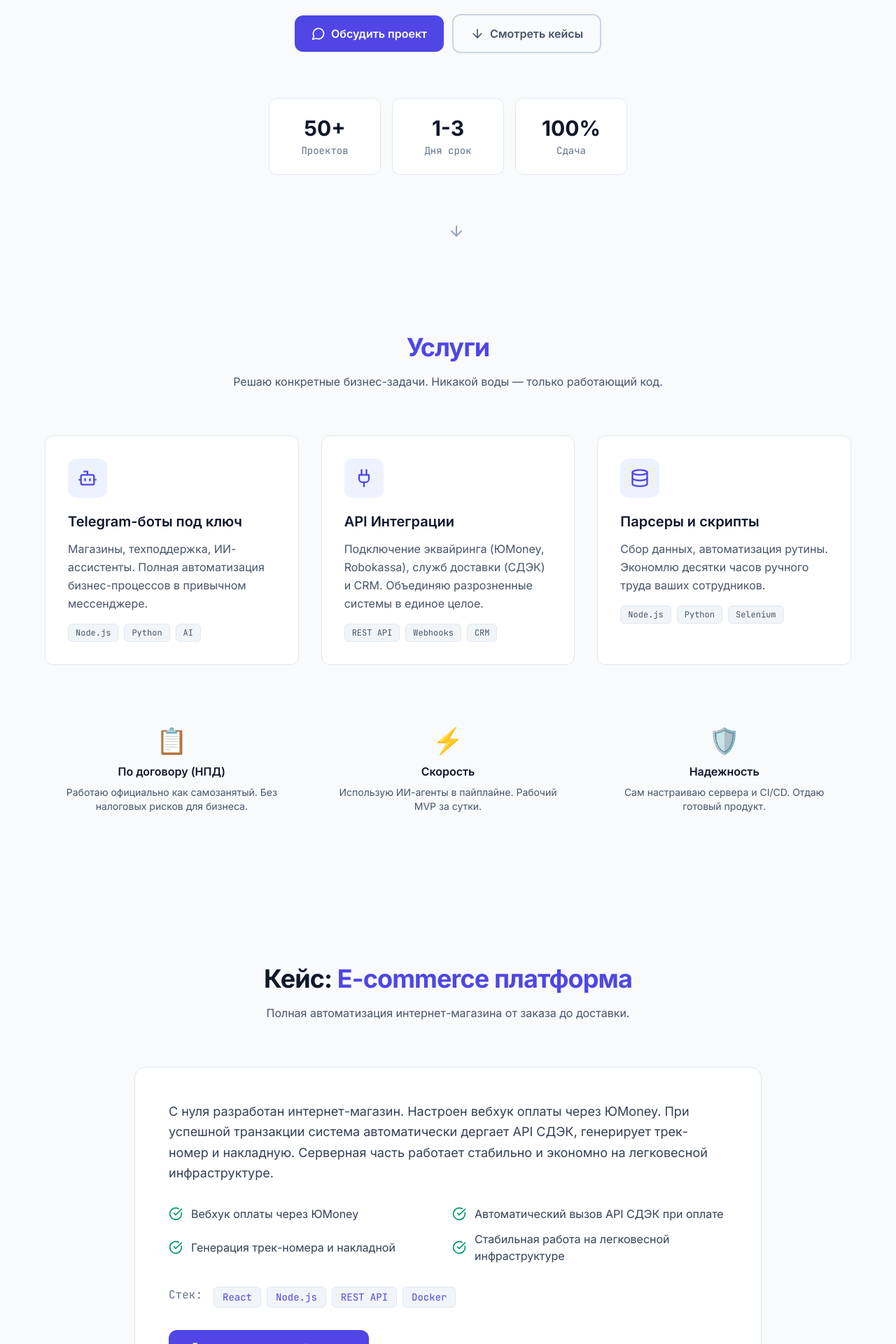
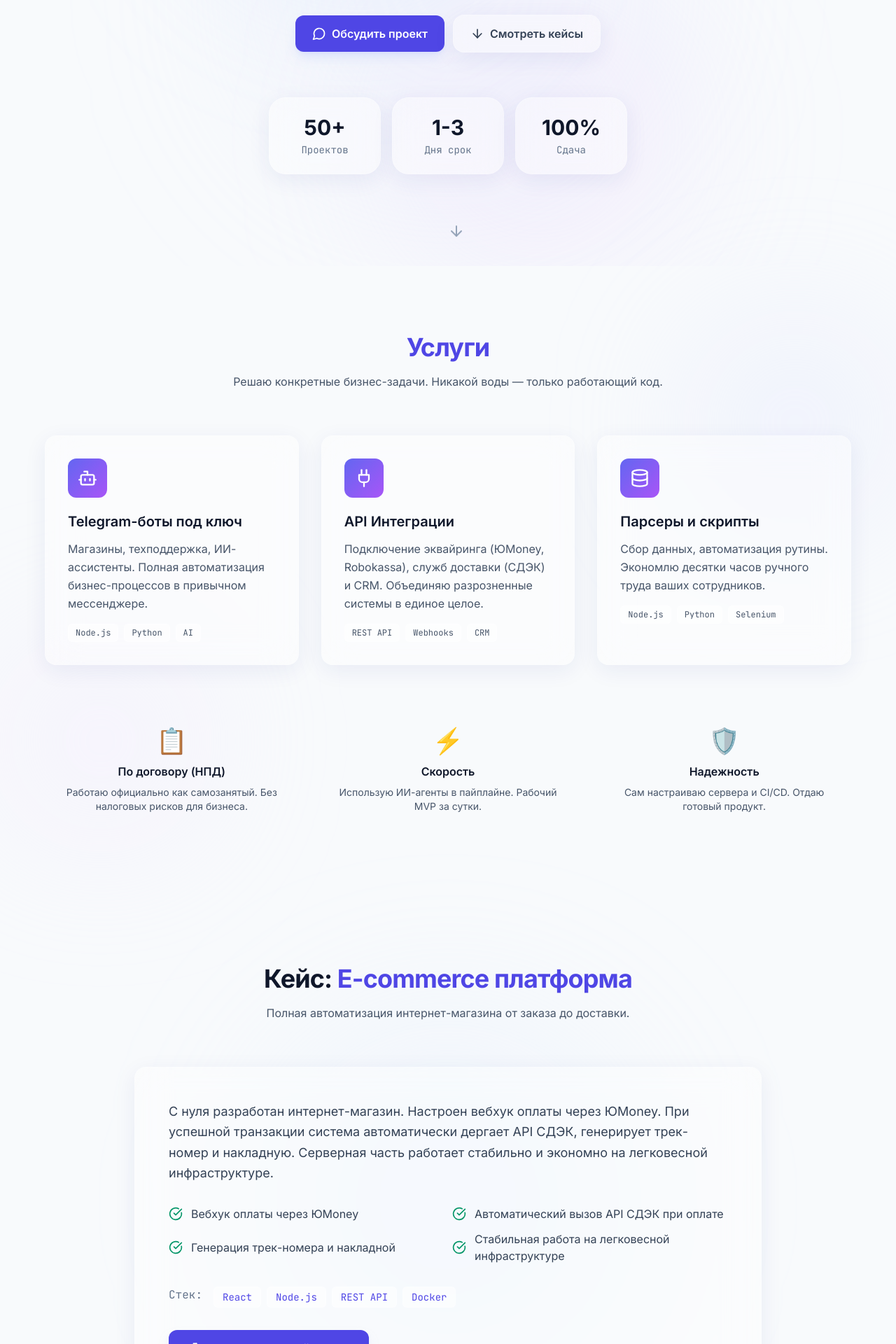
Before and after one commit to wwmaxik/wwmaxik.github.io, a React (Vite) app: page / in a window 1280 px wide. Shown: the part 420-2340 px from the top of the page at 70% size. Built offline with nearby package versions, Linux system fonts and the light colour scheme.

Commit message:
feat: liquid glassmorphism Light Mode - blur effects, glass cards

```diff
--- a/index.html
+++ b/index.html
@@ -5,13 +5,13 @@
     <link rel="icon" type="image/svg+xml" href="/vite.svg" />
     <meta name="viewport" content="width=device-width, initial-scale=1.0" />
     <meta name="description" content="Автоматизация бизнеса, разработка ботов и интеграции API. Работаю как самозанятый, срок от 24 часов." />
-    <meta name="theme-color" content="#f8fafc" />
+    <meta name="theme-color" content="#F8FAFC" />
     <title>Автоматизация бизнеса | Разработка ботов и API</title>
     <link rel="preconnect" href="https://fonts.googleapis.com">
     <link rel="preconnect" href="https://fonts.gstatic.com" crossorigin>
     <link href="https://fonts.googleapis.com/css2?family=Inter:wght@400;500;600;700&family=JetBrains+Mono:wght@400;500&display=swap" rel="stylesheet">
   </head>
-  <body class="bg-slate-50 text-slate-900">
+  <body class="bg-[#F8FAFC] text-slate-900">
     <div id="root"></div>
     <script type="module" src="/src/main.jsx"></script>
   </body>
--- a/src/App.jsx
+++ b/src/App.jsx
@@ -5,7 +5,7 @@ import Footer from './components/Footer'
 
 function App() {
   return (
-    <div className="min-h-screen bg-slate-50">
+    <div className="min-h-screen bg-[#F8FAFC]">
       <Hero />
       <Services />
       <CaseStudy />
--- a/src/components/CaseStudy.jsx
+++ b/src/components/CaseStudy.jsx
@@ -11,8 +11,11 @@ function CaseStudy() {
   const techStack = ['React', 'Node.js', 'REST API', 'Docker']
 
   return (
-    <section className="py-24 px-4">
-      <div className="max-w-4xl mx-auto">
+    <section className="py-24 px-4 relative">
+      {/* Background accent */}
+      <div className="absolute top-1/2 left-1/2 -translate-x-1/2 -translate-y-1/2 w-[500px] h-[500px] bg-blue-100/30 rounded-full blur-[120px] pointer-events-none" />
+
+      <div className="max-w-4xl mx-auto relative z-10">
         {/* Section Header */}
         <div className="text-center mb-16">
           <h2 className="section-title">
@@ -23,8 +26,8 @@ function CaseStudy() {
           </p>
         </div>
 
-        {/* Case Study Card - White with shadow */}
-        <div className="bg-white border border-slate-200 rounded-2xl p-6 md:p-10 lg:p-12 shadow-sm">
+        {/* Case Study Card - Glass */}
+        <div className="glass-card p-6 md:p-10 lg:p-12 hover:bg-white/60 transition-all duration-300">
           <div className="relative z-10">
             {/* Main Description */}
             <p className="text-lg text-slate-700 mb-8 leading-relaxed">
@@ -50,7 +53,7 @@ function CaseStudy() {
               {techStack.map((tech, index) => (
                 <span
                   key={index}
-                  className="px-3 py-1 text-sm rounded-md bg-slate-100 text-indigo-600 border border-slate-200 font-mono"
+                  className="px-3 py-1 text-sm rounded-md bg-white/50 text-indigo-600 border border-white/30 font-mono"
                 >
                   {tech}
                 </span>
--- a/src/components/Hero.jsx
+++ b/src/components/Hero.jsx
@@ -10,17 +10,19 @@ function Hero() {
 
   return (
     <section className="min-h-screen flex flex-col justify-center items-center px-4 py-24 relative overflow-hidden">
-      {/* Background - subtle gradient for Light Mode */}
-      <div className="absolute inset-0 bg-gradient-to-b from-indigo-50/50 via-transparent to-transparent pointer-events-none" />
+      {/* Background accents - blurred color spots */}
+      <div className="absolute top-0 left-1/4 w-96 h-96 bg-blue-200/30 rounded-full blur-[120px] pointer-events-none" />
+      <div className="absolute bottom-0 right-1/4 w-96 h-96 bg-purple-200/30 rounded-full blur-[120px] pointer-events-none" />
+      <div className="absolute top-1/2 left-1/2 -translate-x-1/2 -translate-y-1/2 w-[600px] h-[600px] bg-indigo-100/20 rounded-full blur-[120px] pointer-events-none" />
 
       <div className="max-w-4xl mx-auto text-center relative z-10">
         {/* Badge */}
-        <div className="inline-flex items-center gap-2 px-4 py-2 rounded-full bg-white border border-slate-200 shadow-sm mb-8">
+        <div className="inline-flex items-center gap-2 px-4 py-2 glass-card-round mb-8">
           <span className="w-2 h-2 rounded-full bg-emerald-500 animate-pulse" />
           <span className="text-sm text-slate-600">Доступен для новых проектов</span>
         </div>
 
-        {/* Main Heading - strict, no gradient */}
+        {/* Main Heading */}
         <h1 className="text-4xl md:text-5xl lg:text-6xl font-extrabold mb-6 leading-tight tracking-tight text-slate-900">
           Автоматизация бизнеса,{' '}
           <span className="text-indigo-600">API и боты за 1-3 дня</span>
@@ -32,7 +34,7 @@ function Hero() {
           Работаю официально (самозанятый), закрываю проекты в срок от 24 часов.
         </p>
 
-        {/* CTA Buttons - Light Mode */}
+        {/* CTA Buttons */}
         <div className="flex flex-col sm:flex-row gap-3 justify-center items-center mb-16">
           <a
             href="https://t.me/yourusername"
@@ -46,24 +48,24 @@ function Hero() {
           </a>
           <button
             onClick={scrollToCases}
-            className="btn-secondary inline-flex items-center gap-2"
+            className="glass-card btn-secondary inline-flex items-center gap-2"
           >
             <ArrowDown size={20} />
             Смотреть кейсы
           </button>
         </div>
 
-        {/* Stats - White cards with shadow */}
+        {/* Stats - Glass cards with rounded-3xl */}
         <div className="grid grid-cols-3 gap-3 md:gap-4 max-w-lg mx-auto">
-          <div className="bento-card text-center">
+          <div className="glass-card-round text-center p-4 md:p-6">
             <div className="text-2xl md:text-3xl font-bold text-slate-900">50+</div>
             <div className="text-xs md:text-sm text-slate-500 mt-1 font-mono">Проектов</div>
           </div>
-          <div className="bento-card text-center">
+          <div className="glass-card-round text-center p-4 md:p-6">
             <div className="text-2xl md:text-3xl font-bold text-slate-900">1-3</div>
             <div className="text-xs md:text-sm text-slate-500 mt-1 font-mono">Дня срок</div>
           </div>
-          <div className="bento-card text-center">
+          <div className="glass-card-round text-center p-4 md:p-6">
             <div className="text-2xl md:text-3xl font-bold text-slate-900">100%</div>
             <div className="text-xs md:text-sm text-slate-500 mt-1 font-mono">Сдача</div>
           </div>
--- a/src/components/Services.jsx
+++ b/src/components/Services.jsx
@@ -23,8 +23,12 @@ function Services() {
   ]
 
   return (
-    <section id="services" className="py-24 px-4">
-      <div className="max-w-6xl mx-auto">
+    <section id="services" className="py-24 px-4 relative">
+      {/* Background accents for section */}
+      <div className="absolute top-20 right-0 w-72 h-72 bg-indigo-100/40 rounded-full blur-[100px] pointer-events-none" />
+      <div className="absolute bottom-20 left-0 w-72 h-72 bg-purple-100/40 rounded-full blur-[100px] pointer-events-none" />
+
+      <div className="max-w-6xl mx-auto relative z-10">
         {/* Section Header */}
         <div className="text-center mb-16">
           <h2 className="section-title">
@@ -35,13 +39,13 @@ function Services() {
           </p>
         </div>
 
-        {/* Services Grid - White cards */}
+        {/* Services Grid - Glass cards */}
         <div className="grid md:grid-cols-3 gap-6 md:gap-8">
           {services.map((service, index) => (
-            <div key={index} className="card group hover:-translate-y-1">
-              {/* Icon - Indigo */}
-              <div className="w-14 h-14 rounded-xl bg-indigo-50 flex items-center justify-center mb-5 group-hover:bg-indigo-100 transition-colors">
-                <service.icon className="text-indigo-600" size={28} />
+            <div key={index} className="glass-card group p-6 md:p-8 hover:bg-white/60 hover:shadow-[0_12px_40px_0_rgba(31,38,135,0.12)] transition-all duration-300">
+              {/* Icon with gradient */}
+              <div className="w-14 h-14 rounded-xl bg-gradient-to-br from-indigo-500 to-purple-500 flex items-center justify-center mb-5">
+                <service.icon className="text-white" size={28} />
               </div>
 
               {/* Title */}
@@ -59,7 +63,7 @@ function Services() {
                 {service.tags.map((tag, tagIndex) => (
                   <span
                     key={tagIndex}
-                    className="px-2.5 py-1 text-xs rounded-md bg-slate-100 text-slate-600 border border-slate-200 font-mono"
+                    className="px-2.5 py-1 text-xs rounded-md bg-white/50 text-slate-600 border border-white/30 font-mono"
                   >
                     {tag}
                   </span>
--- a/src/index.css
+++ b/src/index.css
@@ -8,13 +8,12 @@
   }
 
   body {
-    @apply bg-slate-50 text-slate-900;
+    @apply bg-[#F8FAFC] text-slate-900;
     font-family: 'Inter', system-ui, sans-serif;
     -webkit-font-smoothing: antialiased;
     -moz-osx-font-smoothing: grayscale;
   }
 
-  /* Tech data font */
   .font-mono {
     font-family: 'JetBrains Mono', monospace;
   }
@@ -24,20 +23,18 @@
   .btn-primary {
     @apply px-6 py-3.5 min-h-[48px] bg-indigo-600 text-white font-semibold rounded-xl
            transition-all duration-300 hover:bg-indigo-700
-           hover:shadow-lg hover:shadow-indigo-600/20
-           focus:ring-2 focus:ring-indigo-600 focus:ring-offset-2 focus:ring-offset-slate-50;
+           shadow-lg shadow-indigo-200/50
+           focus:ring-2 focus:ring-indigo-600 focus:ring-offset-2 focus:ring-offset-[#F8FAFC];
   }
 
   .btn-secondary {
-    @apply px-6 py-3.5 min-h-[48px] border-2 border-slate-300 text-slate-600 font-semibold
-           rounded-xl transition-all duration-300 hover:bg-slate-100
-           hover:border-slate-400 hover:text-slate-900
-           focus:ring-2 focus:ring-indigo-600 focus:ring-offset-2 focus:ring-offset-slate-50;
+    @apply px-6 py-3.5 min-h-[48px] text-slate-700 font-semibold rounded-xl
+           transition-all duration-300 hover:bg-white/60
+           focus:ring-2 focus:ring-indigo-600 focus:ring-offset-2 focus:ring-offset-[#F8FAFC];
   }
 
   .card {
-    @apply bg-white border border-slate-200 rounded-xl p-6 md:p-8
-           transition-all duration-300 hover:shadow-md;
+    @apply glass-card hover:bg-white/60 transition-all duration-300;
   }
 
   .section-title {
@@ -56,19 +53,24 @@
     @apply text-indigo-600;
   }
 
-  .neon-border {
-    @apply border border-slate-200 rounded-xl;
+  /* Glass Card - Liquid Glass Effect */
+  .glass-card {
+    @apply bg-white/40 backdrop-blur-xl border border-white/20
+           shadow-[0_8px_32px_0_rgba(31,38,135,0.07)] rounded-2xl;
   }
 
-  /* Bento grid card - Light Mode */
-  .bento-card {
-    @apply bg-white border border-slate-200 rounded-xl p-4 md:p-6
-           transition-all duration-300 hover:shadow-sm;
+  /* Rounded-3xl for stats */
+  .glass-card-round {
+    @apply bg-white/40 backdrop-blur-xl border border-white/20
+           shadow-[0_8px_32px_0_rgba(31,38,135,0.07)] rounded-3xl;
   }
 
-  /* Glass card for services - Light Mode */
-  .glass-card {
-    @apply bg-white border border-slate-200 rounded-2xl
-           transition-all duration-500 hover:shadow-md;
+  /* Icon with gradient */
+  .icon-gradient {
+    @apply bg-gradient-to-br from-indigo-500 to-purple-500 bg-clip-text text-transparent;
+  }
+
+  .icon-gradient-color {
+    @apply text-transparent bg-clip-text bg-gradient-to-br from-indigo-500 to-purple-500;
   }
 }
```
Also changed, not shown: src/components/Footer.jsx (+6 -3 lines).
